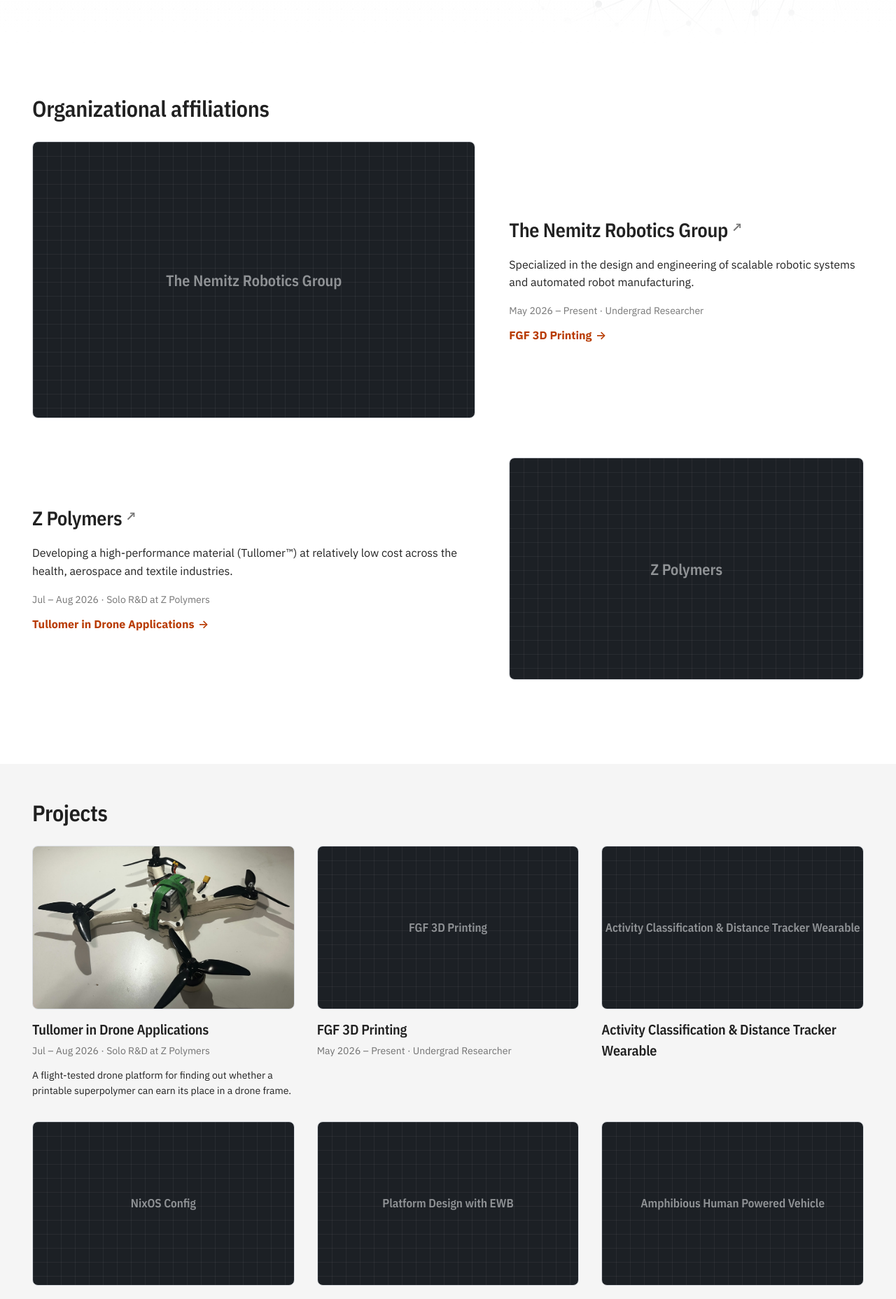
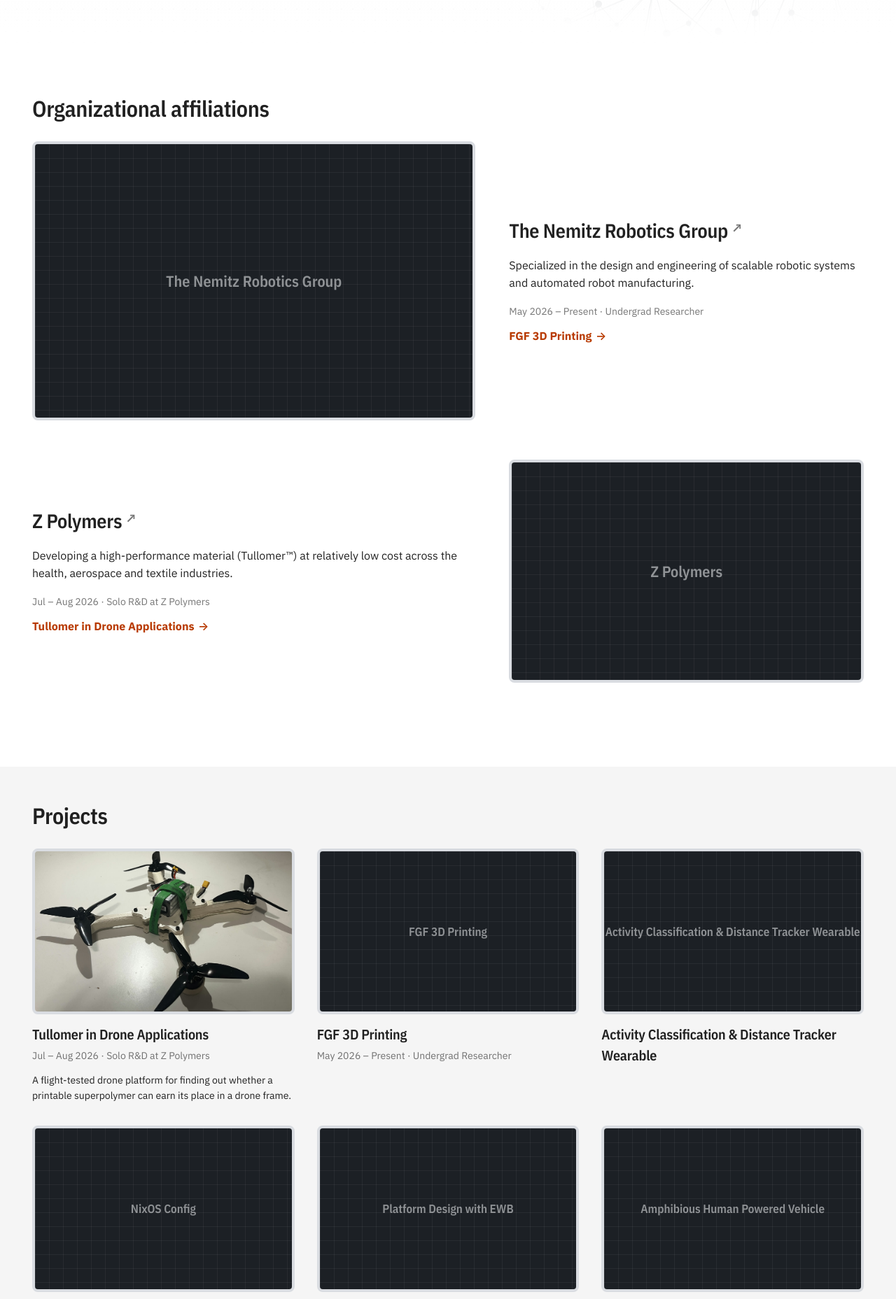
Before and after one commit to sl-ter/portfolio, an MkDocs documentation site: the page built from docs/index.md, in a window 1280 px wide. Shown: the part 732-2589 px from the top of the page at 70% size. Built offline with MkDocs 1.6.1 and Material for MkDocs 9.7.7, drawn with Linux system fonts in a browser that asks for light colours.

Commit message:
Media outlines 4 px; round the corners of figure photos too
Co-Authored-By: Claude Opus 5.5 <noreply@anthropic.com>

```diff
--- a/docs/stylesheets/extra.css
+++ b/docs/stylesheets/extra.css
@@ -35,19 +35,21 @@
   --pf-photo-border: rgba(255, 255, 255, 0.16);
 }
 
-/* Every photo, clip, 3D viewer and card image gets a thin light-grey outline */
+/* Every photo, clip, 3D viewer and card image gets a light-grey outline and rounded corners */
 .md-typeset figure img,
 .md-typeset video,
 .md-typeset model-viewer,
 .md-typeset .pf-project__hero,
 .pf-spotlight__media,
 .pf-card__media {
-  border: 1px solid var(--pf-photo-border);
+  border: 4px solid var(--pf-photo-border);
+  border-radius: var(--pf-radius);
 }
 
 /* The certificate image draws its own frame */
 .md-typeset .pf-cert img {
   border: 0;
+  border-radius: 0;
 }
 
 /* ---------- Layout ---------- */
```
